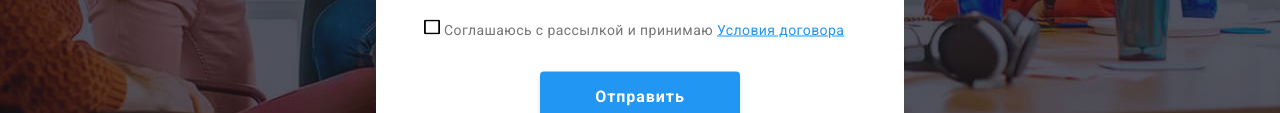
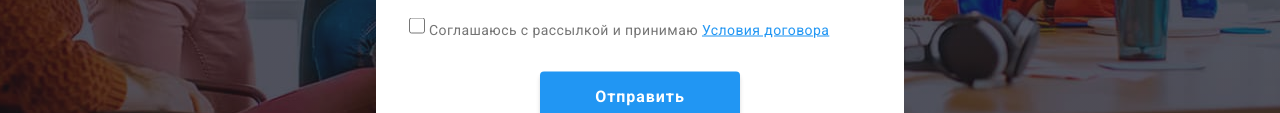
Before and after one commit to Qex90/goit-markup-hw-06, a plain HTML site: page index.html in a window 1280 px wide. Both pictures are taken after a click on the button "Заказать услугу". Shown: the part 531-644 px from the top of the page. Drawn offline with nearby package versions, Linux system fonts and the light colour scheme.

Commit message:
seventh commit

```diff
--- a/css/styles.css
+++ b/css/styles.css
@@ -731,14 +731,15 @@ align-items: center;
     color: var(--accent-color);
 }
 .check-input {
-    -webkit-appearance: none;
-    appearance: none;
-    position: absolute;
-}
-.checkbox {
     position: absolute;
     margin-left: -20px;
+    border: 2px solid var(--primary-text-color);
+    border-radius: 2px;
+    width: 16px;
+    height: 16px;
+    cursor: pointer;
 }
-.check {
-    padding-left: 15px;
+.check-input:hover + .checkbox,
+.check-input:focus + .checkbox {
+    border-color: var(--accent-color);
 }
--- a/index.html
+++ b/index.html
@@ -417,13 +417,8 @@
                     <textarea class="form-textarea" name="comment" placeholder="Введите текст"></textarea>
                 </div>
                 <div class="form-field contract-block">
-                    <label class="check">
+                    <label class="checkbox">
                         <input class="check-input" type="checkbox" required>
-                        <span class="checkbox">
-                            <svg class="checkbox-svg" width="16px" height="15px">
-                                <use href="./images/sprite.svg#icon-Vector"></use>
-                            </svg>
-                        </span>
                         <span>Соглашаюсь с рассылкой и принимаю</span>
                         <a href="#" class="policy">Условия договора</a>
                     </label>
```
